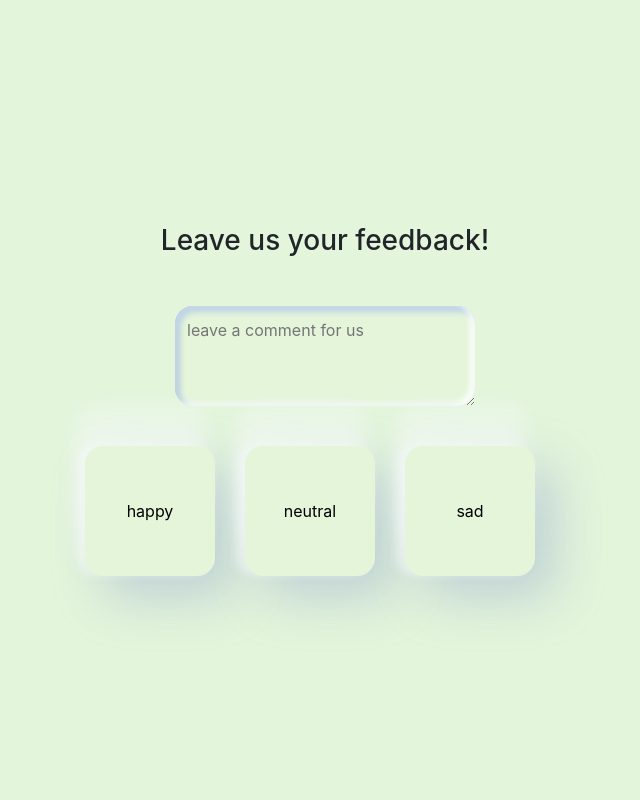
After one commit to franciscoabenza/satsifaction_survey, a FastAPI app: template templates/survey.html in a window 1280 px wide. The commit adds this page. Shown: the whole page, without its empty margins (315-955 px from the left). Run offline with FastAPI, Linux system fonts and the light colour scheme; the template is opened without the code that fills it, so the values that code supplies are empty; some libraries are stand-ins or nearby versions.

Commit message:
added satisfaction form (including comment openai)

```diff
--- a/models/device.py
+++ b/models/device.py
@@ -7,16 +7,16 @@ from sqlmodel import Field, Relationship, SQLModel, create_engine, Enum
 class Device(SQLModel, table=True):
     deviceId: str = Field(primary_key=True)
     location: Optional[str] = None
-
-    satisfactions: List["Satisfaction"] = Relationship(back_populates="device")
+    satisfactions: List["Satisfaction"] = Relationship(back_populates="device") #back_populates is a property of the relationship
 
 
 class Satisfaction(SQLModel, table=True):
     id: Optional[int] = Field(default=None, primary_key=True)
     satisfaction: str
     insertedAt: datetime
-    location: Optional[str]
-    #category: Optional[str] = None
+    location: Optional[str] = None
+    category: Optional[str] = None
+    comment: Optional[str] = None
     deviceId: str = Field(foreign_key="device.deviceId")
     device: Device = Relationship(back_populates="satisfactions")
     def toJSON(self):
--- a/templates/device.html
+++ b/templates/device.html
@@ -11,7 +11,7 @@
       crossorigin="anonymous"
     />
 
-    <link rel="stylesheet" href="../static/style.css" type="text/css" />
+
   </head>
   <body>
     <div class="container mt-5">
--- a/templates/index.html
+++ b/templates/index.html
@@ -8,7 +8,7 @@
       crossorigin="anonymous"
     />
 
-    <link rel="stylesheet" href="../static/style.css" type="text/css" />
+
   </head>
   <body>
     <div class="container mt-5">
@@ -19,10 +19,12 @@
 
         <li class="list-group-item hover">
             <a href={{'devices/'+device.deviceId}} ><h3>{{device.deviceId}}</h3></a>
+            <label for="fname">specify new location:</label>
            <form method="post" action='devices/{{device.deviceId}}'>
               <input name="location" />
               <input type="submit" />
            </form>
+
           <p>location: {{ device.location}}</p>
         </li>
 
--- /dev/null
+++ b/templates/survey.html
@@ -0,0 +1,91 @@
+
+
+<!DOCTYPE html>
+<html>
+  <head>
+    <link
+      rel="stylesheet"
+      href="https://stackpath.bootstrapcdn.com/bootstrap/4.3.1/css/bootstrap.min.css"
+      integrity="sha384-ggOyR0iXCbMQv3Xipma34MD+dH/1fQ784/j6cY/iJTQUOhcWr7x9JvoRxT2MZw1T"
+      crossorigin="anonymous"
+    />
+  </head>
+  <body>
+    <style>
+      .wrapper {
+        display: flex;
+        align-items: center;
+        justify-content: center;
+        flex-direction: column;
+        height: 100vh;
+        background: #e3f5db;
+      }
+
+      .btn-wrapper {
+        display: flex;
+        align-items: center;
+        justify-content: center;
+        margin-top: 40px;
+      }
+
+      form {
+        margin-top: 40px;
+        display: flex;
+        align-items: center;
+        justify-content: center;
+      }
+
+      form .comment {
+        background: #E4F5DA;
+        box-shadow: inset -6px -3px 5px rgba(255, 255, 255, 0.750601), inset 3px 6px 6px #C3D7E7, inset 4px 2px 6px #B1C5D5, inset 0px 2px 4px #C8D4E2;
+        border-radius: 17.9491px;
+        border: none;
+        height: 100px;
+        width: 300px;
+        padding: 12px;
+      }
+
+      .satisfaction-button {
+        margin-right: 30px;
+        width: 130px;
+        height: 130px;
+        border-radius: 18px;
+        background: #E4F5DA;
+        border: none;
+        box-shadow: -11px -11px 20px rgba(255, 255, 255, 0.272044), -8px -40px 22px rgba(246, 251, 255, 0.384288), -8px 0px 8px rgba(244, 248, 251, 0.50254), 19px 21px 50px rgba(176, 195, 210, 0.727846);
+
+      }
+    </style>
+    <div class="wrapper">
+      <h3>Leave us your feedback!</h3>
+      <form action="/satisfactions/{{device.deviceId}}" method="post">
+        <input type="hidden" name="satisfaction" id="satisfaction">
+        <input type="hidden" name="time" id="time">
+        <textarea placeholder="leave a comment for us" name="comment" class="comment" ></textarea>
+      </form>
+      <div class="btn-wrapper">
+        <button class="satisfaction-button">happy</button>
+        <button class="satisfaction-button">neutral</button>
+        <button class="satisfaction-button">sad</button>
+      </div>
+    </div>
+<script>
+  // grab all buttons with the class .satisfaction-button
+  const buttons = Array.from(document.querySelectorAll('.satisfaction-button'))
+  const satisfactionInput = document.getElementById('satisfaction');
+  const time = document.getElementById('time');
+  // loop over all buttons
+  buttons.forEach((aButton) => {
+    // for each button when clicked
+    // grab the button text
+    // put it inside the form input with the name satisfaction
+    // submit the form manually
+    aButton.onclick = function() {
+      satisfactionInput.value = this.textContent.toLocaleLowerCase();
+      time.value = new Date().toISOString();
+      satisfactionInput.form.submit();
+    }
+  })
+</script>
+  </body>
+</html>
```
Also changed, not shown: GPT-3/assign_category_ml.py (deleted, +0 -17 lines), pi/location_discovery.py (added, +9 -0 lines), pi/mac_adress_discovery.py (+4 -3 lines), pi/send_writen_review.py (added, +31 -0 lines), pi/test.py (added, +7 -0 lines), templates/test.html (deleted, +0 -19 lines), 5 other files.
